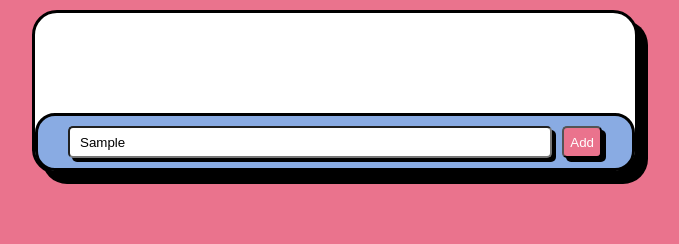
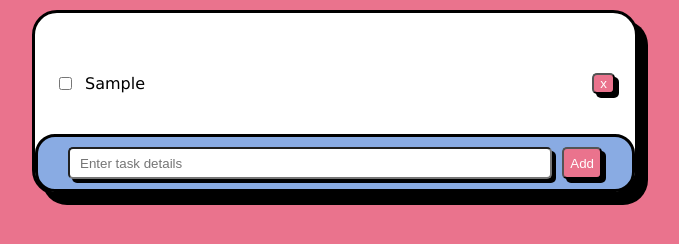
Before and after one commit to LukePa/MoneyInfo-web-dev-101, a plain HTML site: page index.html in a window 1280 px wide. Both pictures are taken after typing "Sample" into the empty fields and a click on the button "Add". Shown: the part 104-348 px from the top of the page, without its empty margins (305-984 px from the left). Drawn offline with Linux system fonts and the light colour scheme.

Commit message:
ran another session!

```diff
--- a/index.html
+++ b/index.html
@@ -6,6 +6,7 @@
     <title>TODO List</title>
 
     <link rel="stylesheet" href="./styles.css" />
+    <script src="./script.js" defer></script>
 </head>
 <body>
     <h2 class="title" id="title">Todo List</h2>
--- /dev/null
+++ b/script.js
@@ -0,0 +1,41 @@
+
+
+const todoListElement = document.getElementById ("todo-list")
+const fetchbutton = document.getElementById ("add-button")
+const taskTextInput = document.getElementById("add-input");
+
+function addtask () {
+    const element = createtaskelement(taskTextInput.value);
+    todoListElement.appendChild(element);
+}
+
+
+
+fetchbutton.addEventListener("click", function (e) {
+    addtask();
+    taskTextInput.value = ""
+})
+
+function createtaskelement (tasktext) {
+    const listElement = document.createElement("li");
+    listElement.classList.add("task");
+
+    const inputElement = document.createElement("input");
+    inputElement.type = "checkbox"
+    listElement.appendChild(inputElement);
+
+    const spanElement = document.createElement("span");
+    spanElement.innerHTML = tasktext;
+    listElement.appendChild(spanElement);
+
+    const removeButton = document.createElement("button");
+    removeButton.innerHTML = "x"
+    removeButton.addEventListener("click", function(e) {
+        todoListElement.removeChild(listElement)
+    })
+    listElement.appendChild(removeButton)
+
+
+
+    return listElement;
+}
```
Also changed, not shown: breaking_down_the_problems.txt (added).
